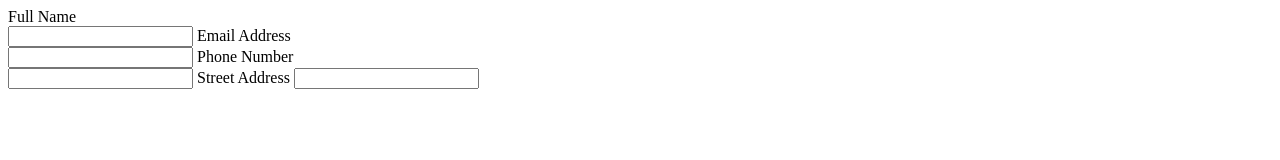
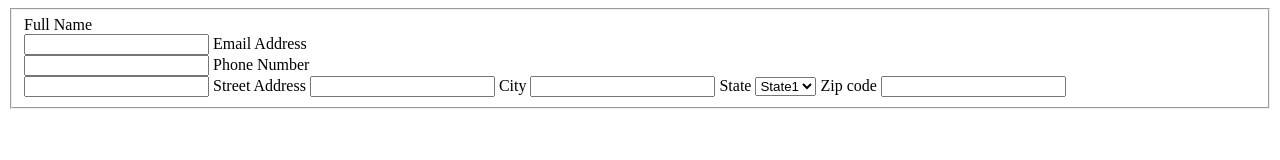
Before and after one commit to iamneo-production/df305670857bbaaaabbcbbfefone, a plain HTML site: page public/index.html in a window 1280 px wide. Drawn offline with Linux system fonts and the light colour scheme.

Commit message:
Backup Commit

```diff
--- a/public/index.html
+++ b/public/index.html
@@ -6,6 +6,7 @@
     <title>Document</title>
 </head>
 <body>
+    <fieldset>
     <form>
         <label>Full Name</label><br>
         <input type="text">
@@ -14,8 +15,18 @@
         <label> Phone Number</label><br>
         <input type="number">
         <label>Street Address</label>
-        <input>
-
+        <input type="text">
+        <label>City</label>
+        <input type="text">
+        <label>State</label>
+        <select>
+            <option>State1</option>
+            <option>State2</option>
+            <option>State3</option>
+        </select>
+        <label>Zip code</label>
+        <input type="number">
     </form>
+</fieldset>
 </body>
 </html>
```
